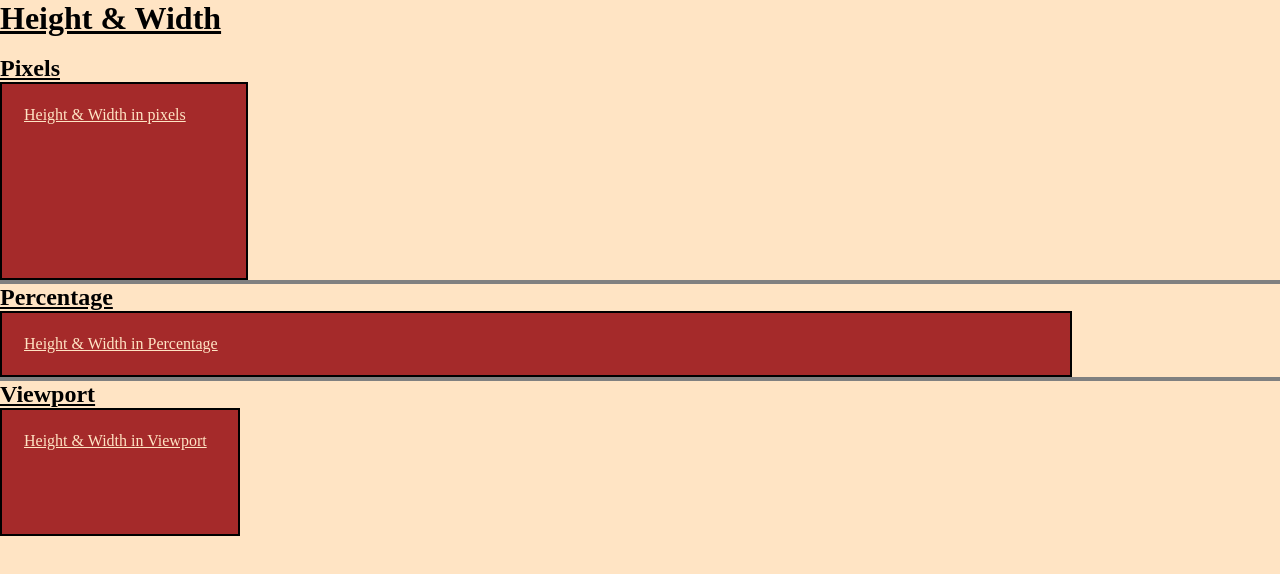
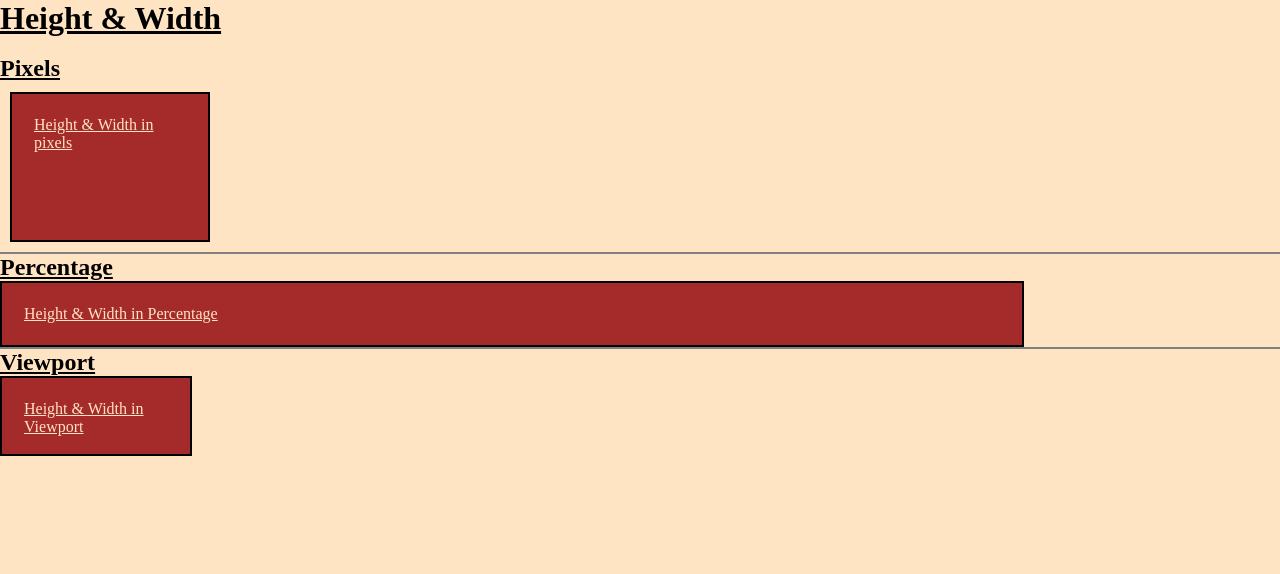
Before and after one commit to dipesh0999/height---width, a plain HTML site: page index.html in a window 1280 px wide. Drawn offline with Linux system fonts and the light colour scheme.

Commit message:
Update height-and-width.css

```diff
--- a/height-and-width.css
+++ b/height-and-width.css
@@ -1,6 +1,7 @@
 *{
     margin:0;
     padding:0;
+    box-sizing:border-box;
 }
 body{
     background-color: bisque;
@@ -11,6 +12,7 @@ body{
     height: 150px;
     background-color: brown;
     color: bisque;
+    margin:10px;
     padding: 22px;
 }
 .percent{
```
